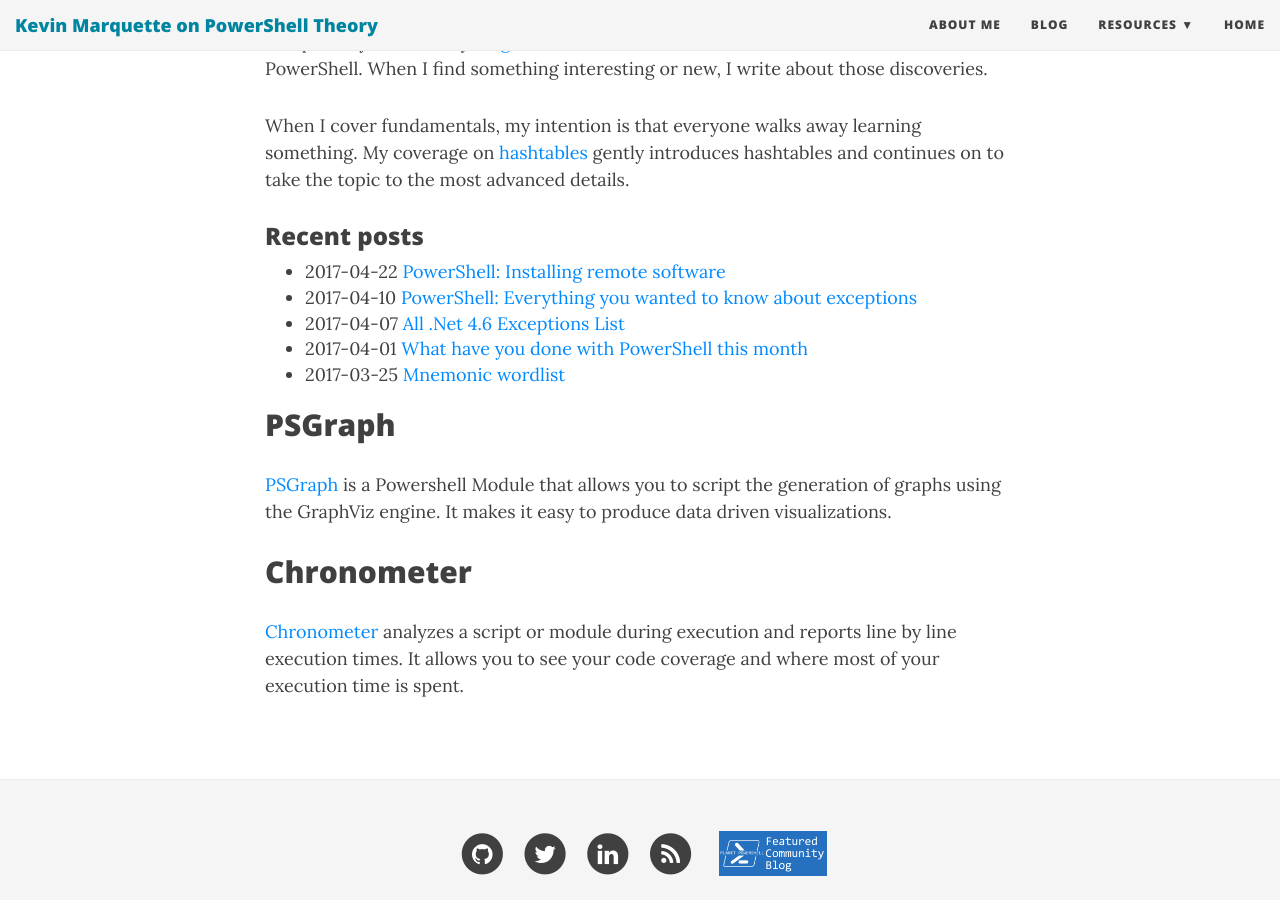
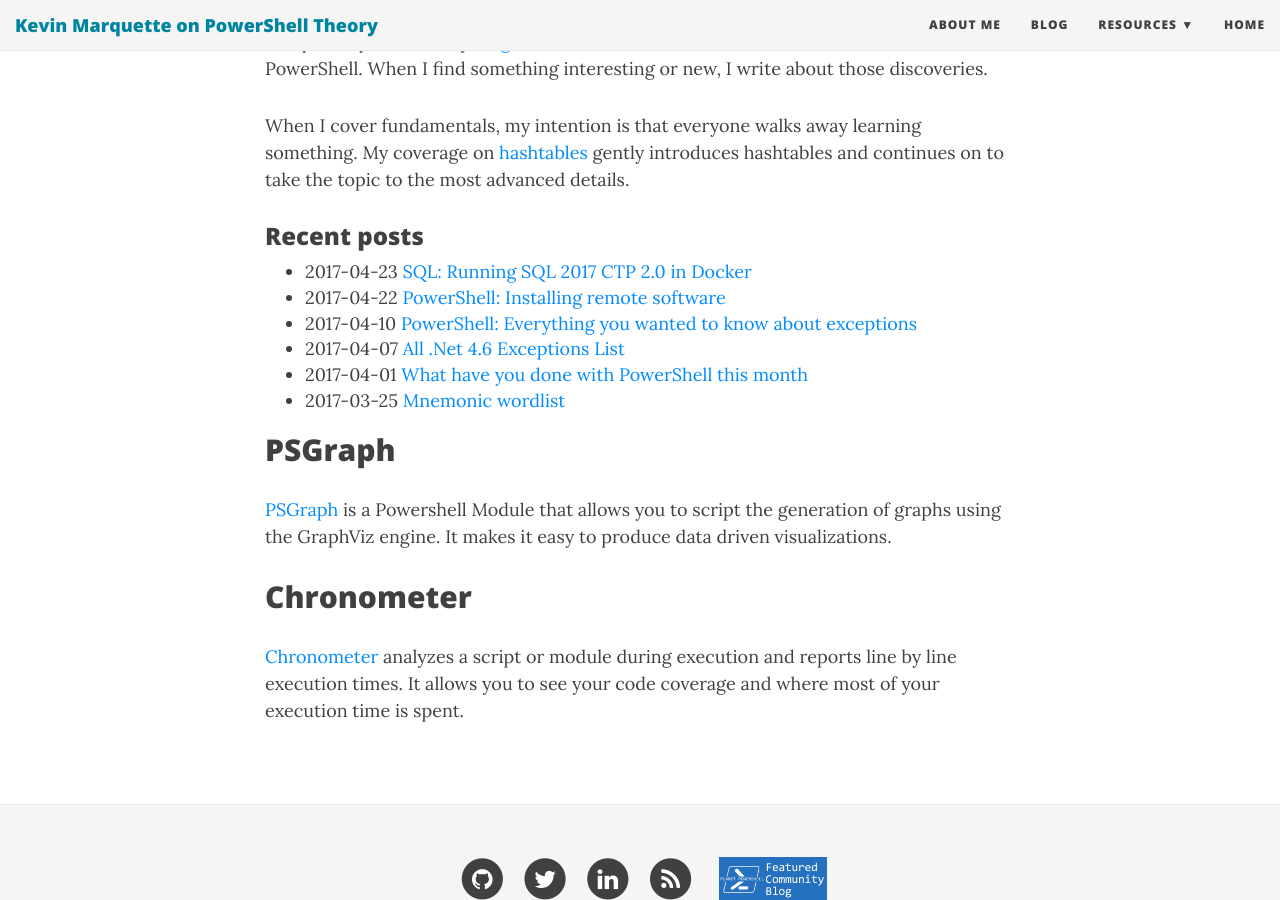
Before and after one commit to KevinMarquette/kevinmarquette.github.io, a Jekyll site: the page built from index.md, in a window 1280 px wide and 900 px high, scrolled down 561 px. Built offline with Jekyll 4.4.1, drawn with Linux system fonts in a browser that asks for light colours; nearby versions of some CDN libraries.

Commit message:
add post to index

```diff
--- a/index.md
+++ b/index.md
@@ -21,6 +21,7 @@
 
 ### Recent posts
 
+* 2017-04-23 [SQL: Running SQL 2017 CTP 2.0 in Docker](https://kevinmarquette.github.io/2017-04-23-SQL-running-sql-server-in-docker/?utm_source=blog&utm_medium=blog&utm_content=titlelink)
 * 2017-04-22 [PowerShell: Installing remote software](https://kevinmarquette.github.io/2017-04-22-Powershell-installing-remote-software/?utm_source=blog&utm_medium=blog&utm_content=recent)
 * 2017-04-10 [PowerShell: Everything you wanted to know about exceptions](https://kevinmarquette.github.io/2017-04-10-Powershell-exceptions-everything-you-ever-wanted-to-know/?utm_source=blog&utm_medium=blog&utm_content=recent)
 * 2017-04-07 [All .Net 4.6 Exceptions List](https://kevinmarquette.github.io/2017-04-07-all-dotnet-exception-list/?utm_source=blog&utm_medium=blog&utm_content=recent)
```
